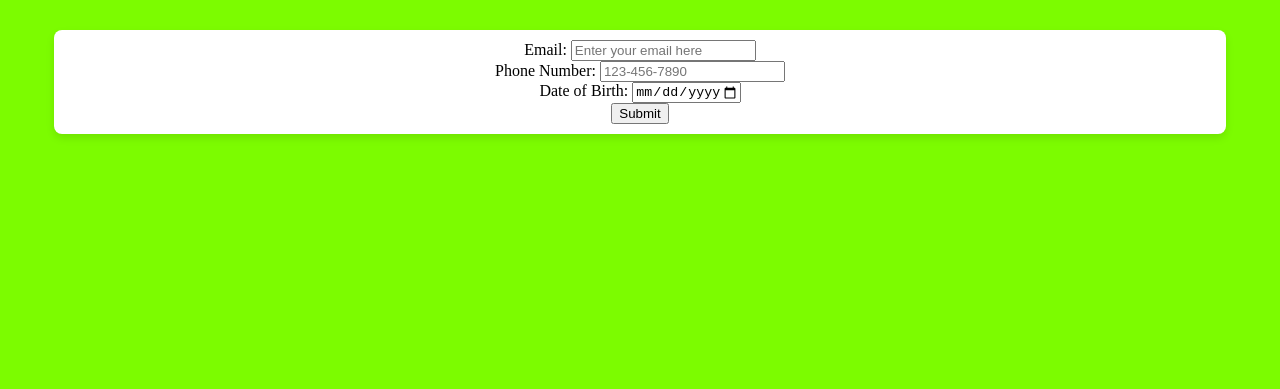
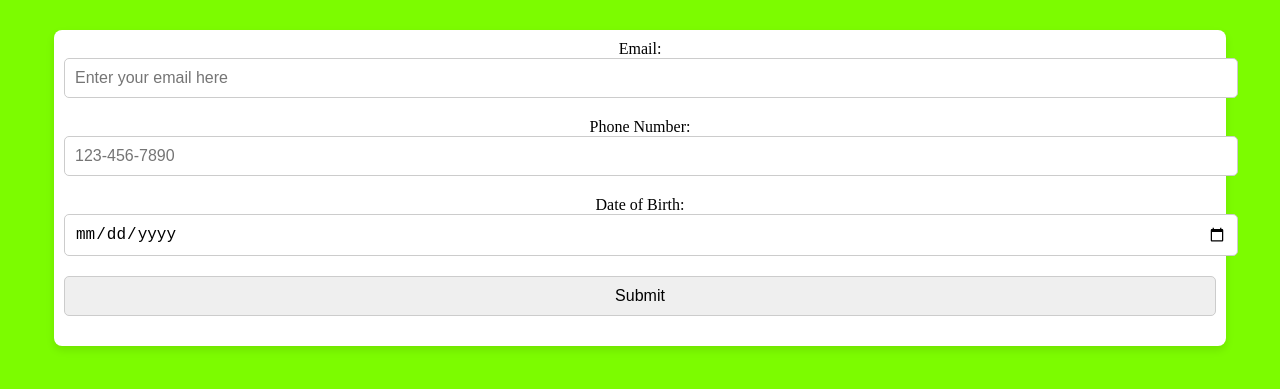
Before and after one commit to ITM-362-GA/Lab2, a plain HTML site: page index.html in a window 1280 px wide. Shown: the part 95-484 px from the top of the page. Drawn offline with Linux system fonts and the light colour scheme.

Commit message:
Updating screen.css
Styling the individual form elements to make it look better for the users.

```diff
--- a/css/screen.css
+++ b/css/screen.css
@@ -19,3 +19,15 @@ form {
   border-radius: 8px;
   box-shadow: 0 4px 8px rgba(0, 0, 0, 0.1);
 }
+
+div {
+  margin-bottom: 20px;
+}
+
+input {
+  width: 100%;
+  padding: 10px;
+  font-size: 16px;
+  border-radius: 5px;
+  border: 1px solid #ccc;
+}
```
